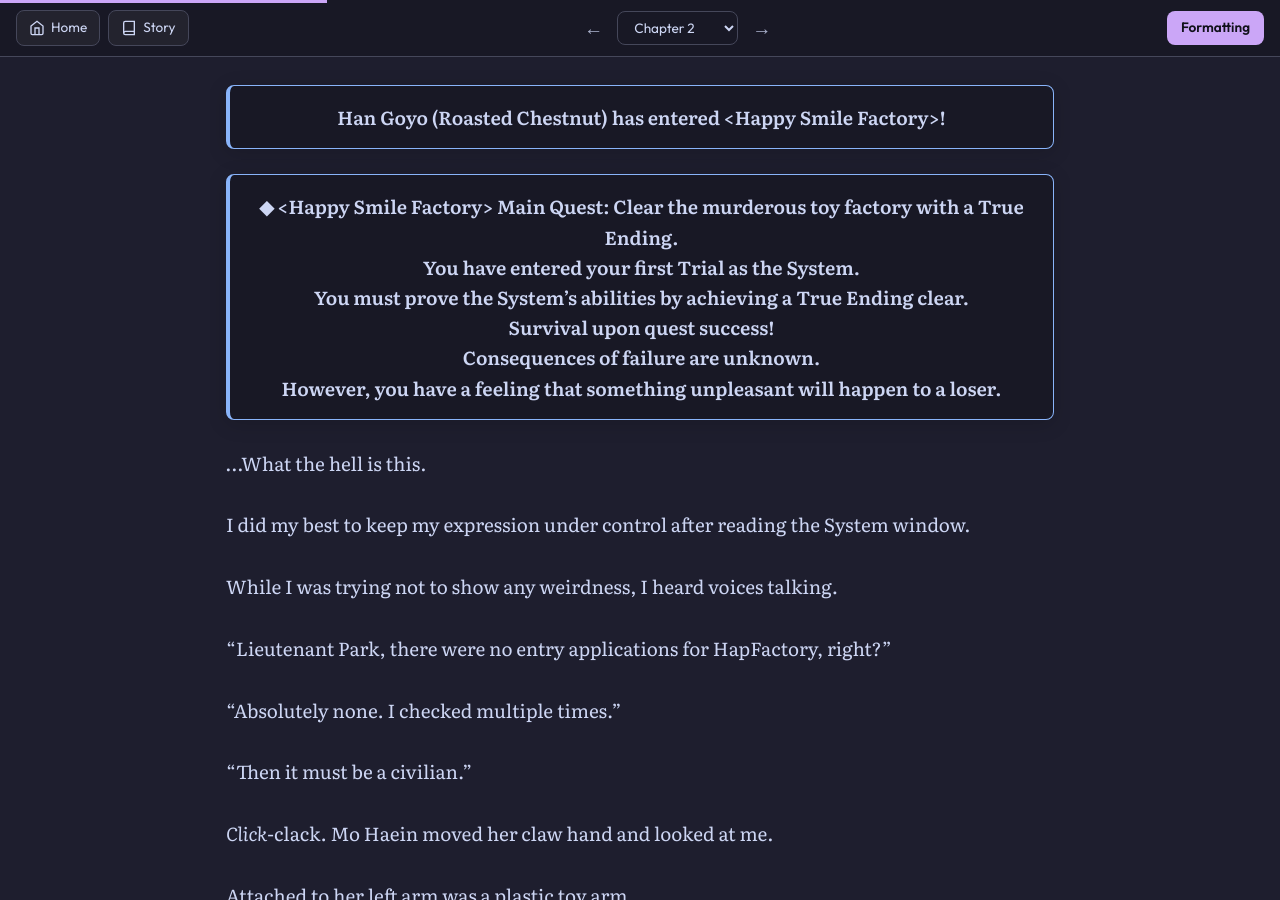
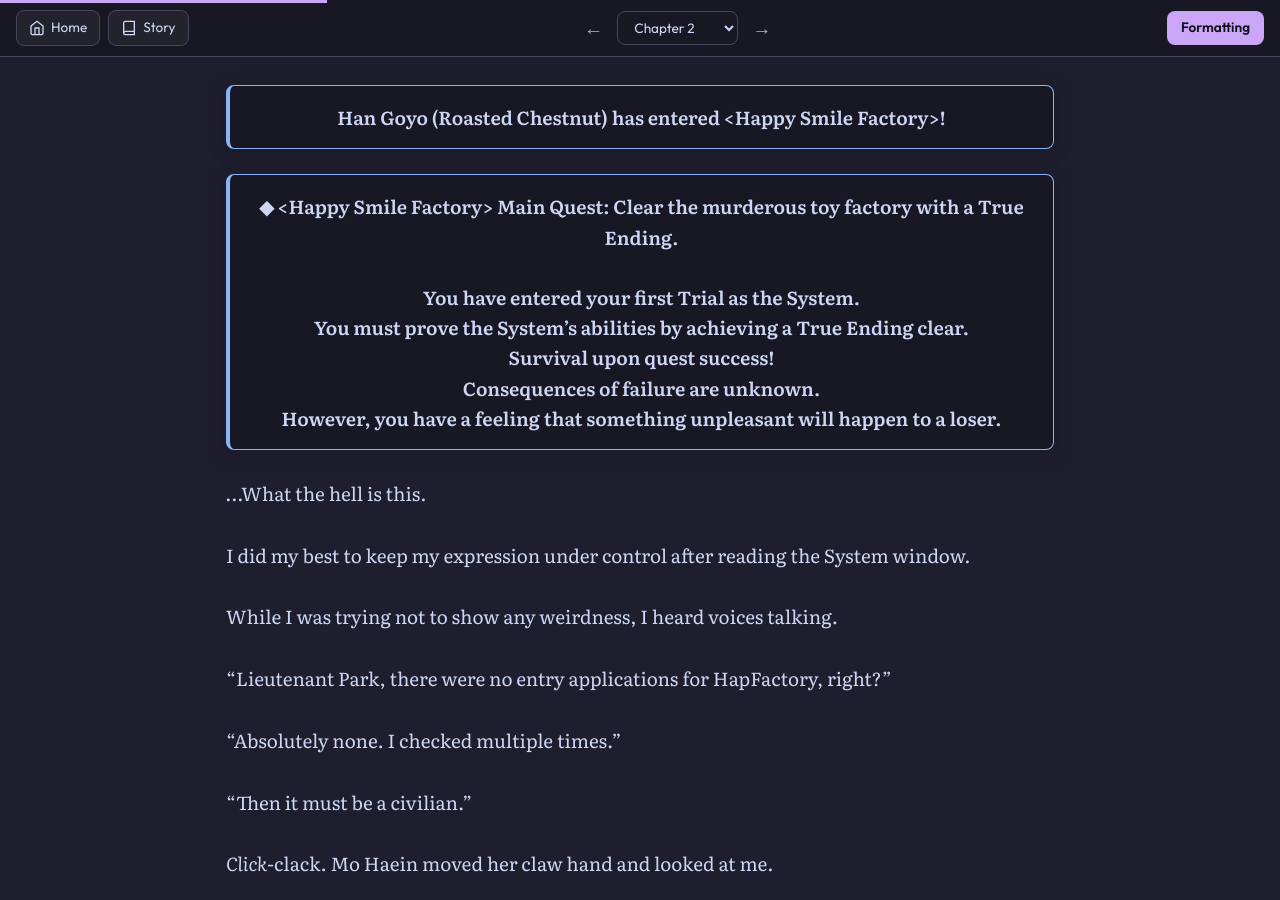
Before and after one commit to soleumn/soleumn.github.io, a Jekyll site: the page built from _chapters/eoshinki/ch2.md, in a window 1280 px wide and 900 px high, scrolled down 3064 px. Built offline with Jekyll 4.4.1, drawn with Linux system fonts in a browser that asks for light colours; comment, search, counter and statistics services are not loaded.

Commit message:
Edit Chapter 2 (via site)

```diff
--- a/_chapters/eoshinki/ch2.md
+++ b/_chapters/eoshinki/ch2.md
@@ -85,7 +85,7 @@ I thought it was finally gone — but then a new window popped up.
 
 {% include system.html text="Han Goyo (Roasted Chestnut) has entered &lt;Happy Smile Factory&gt;!" %}
 
-{% include system.html text="◆ &lt;Happy Smile Factory&gt; Main Quest: Clear the murderous toy factory with a True Ending.<br>You have entered your first Trial as the System.<br>You must prove the System’s abilities by achieving a True Ending clear.<br>Survival upon quest success!<br>Consequences of failure are unknown.<br>However, you have a feeling that something unpleasant will happen to a loser." %}
+{% include system.html text="◆ &lt;Happy Smile Factory&gt; Main Quest: Clear the murderous toy factory with a True Ending.<br><br>You have entered your first Trial as the System.<br>You must prove the System’s abilities by achieving a True Ending clear.<br>Survival upon quest success!<br>Consequences of failure are unknown.<br>However, you have a feeling that something unpleasant will happen to a loser." %}
 
 …What the hell is this.
 
```
